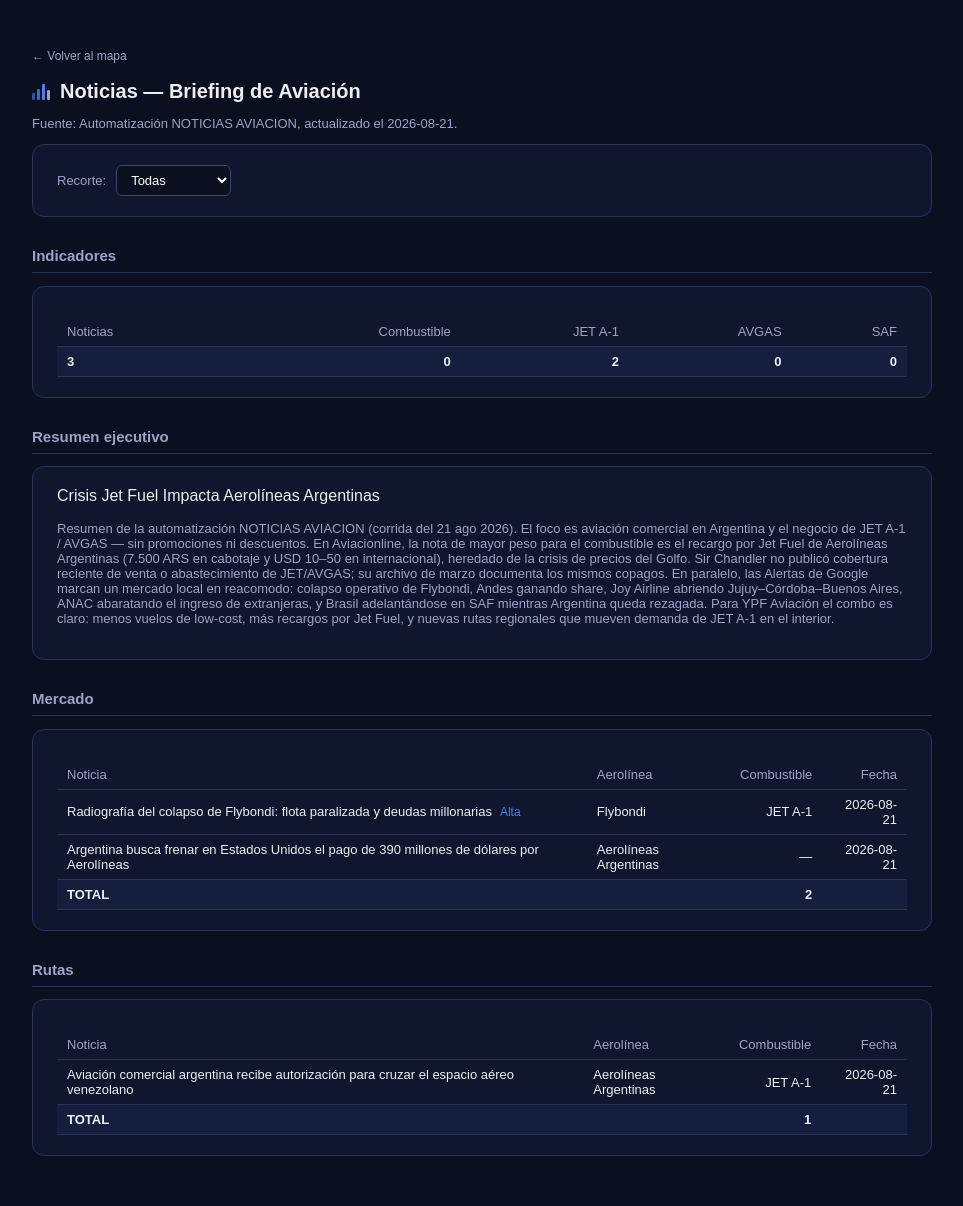
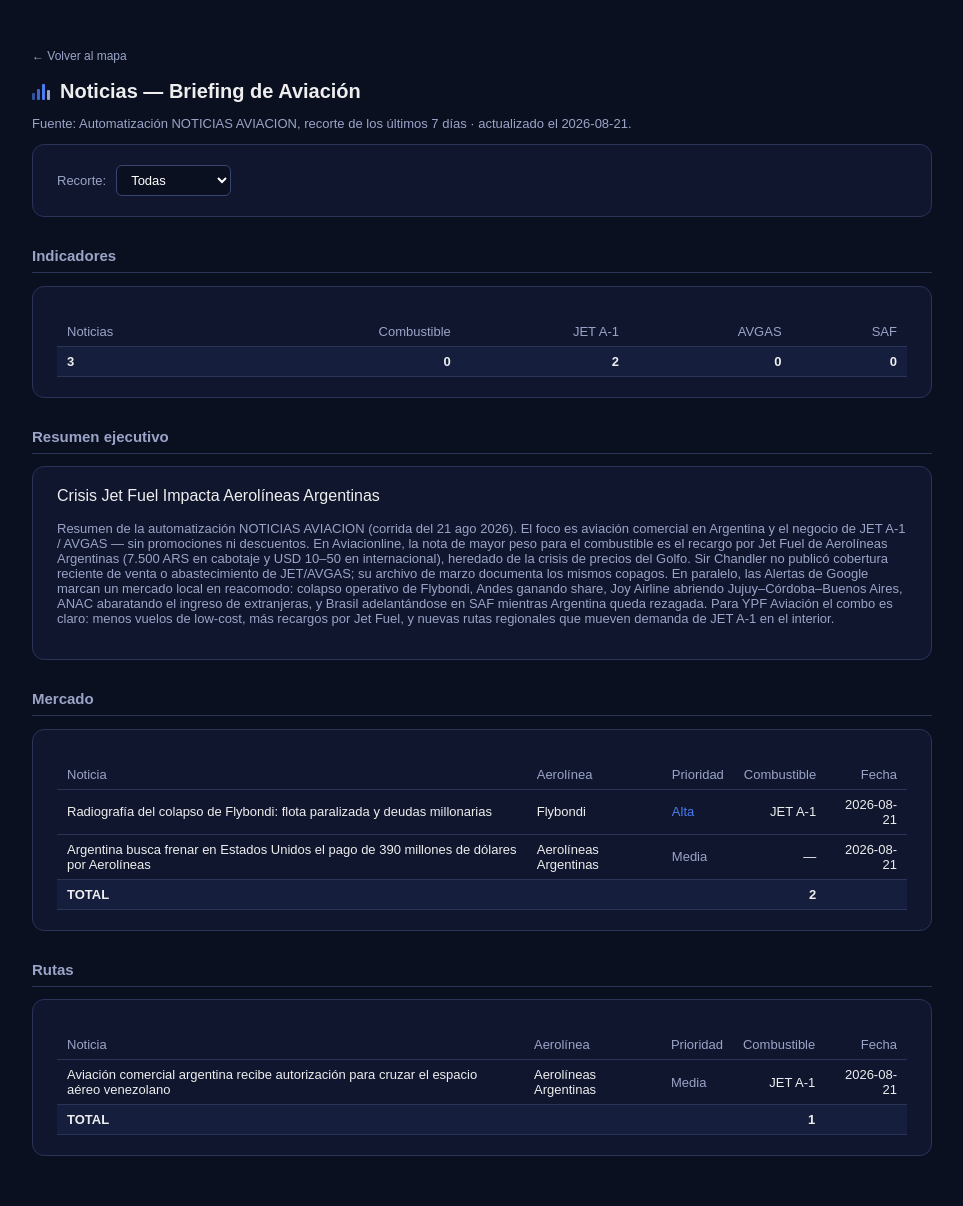
Before and after one commit to noguerafran-alt/MAPA-NEGOCIO, a Flask app: page /noticias in a window 1280 px wide. Shown: the whole page, without its empty margins (158-1121 px from the left). Run offline with Flask 3, Linux system fonts and the light colour scheme; the visitor is signed in with stand-in values (Sample User, id 1).

Commit message:
Pasa la prioridad a una columna propia.

```diff
--- a/templates/noticias.html
+++ b/templates/noticias.html
@@ -22,7 +22,7 @@
   tr.item.open { background: rgba(76,124,240,0.06); }
   .empty { color: #9aa4c7; font-size: 13px; padding: 10px 0; }
   .muted { color: #9aa4c7; font-size: 13px; }
-  .alta { color: #4c7cf0; font-size: 12px; margin-left: 8px; }
+  .alta { color: #4c7cf0; font-size: 13px; }
   .detail { color: #9aa4c7; font-size: 13px; line-height: 1.55; padding: 4px 10px 14px; }
   .detail a { color: #4c7cf0; }
   .bars { display: inline-flex; align-items: flex-end; gap: 2px; height: 16px; }
@@ -37,7 +37,7 @@
 <div class="wrap">
   <p><a href="/" class="back">← Volver al mapa</a></p>
   <h1><span class="bars" aria-hidden="true"><i></i><i></i><i></i><i></i></span> Noticias — Briefing de Aviación</h1>
-  <p class="muted">Fuente: Automatización NOTICIAS AVIACION{% if generated_day %}, actualizado el {{ generated_day }}.{% else %}.{% endif %}</p>
+  <p class="muted">Fuente: Automatización NOTICIAS AVIACION, recorte de los últimos 7 días{% if generated_day %} · actualizado el {{ generated_day }}{% endif %}.</p>
 
   {% if error %}
   <div class="card"><div class="empty">{{ error }}</div></div>
@@ -90,18 +90,20 @@
         <tr>
           <th>Noticia</th>
           <th>Aerolínea</th>
+          <th>Prioridad</th>
           <th class="num">Combustible</th>
           <th class="num">Fecha</th>
         </tr>
         {% for n in grupo.notas %}
         <tr class="item" onclick="toggleRow(this)">
-          <td>{{ n.title }}{% if n.relevance == 'alta' %}<span class="alta">Alta</span>{% endif %}</td>
+          <td>{{ n.title }}</td>
           <td>{{ n.airline }}</td>
+          <td>{% if n.relevance == 'alta' %}<span class="alta">Alta</span>{% else %}<span class="muted">Media</span>{% endif %}</td>
           <td class="num">{{ n.fuel_label }}</td>
           <td class="num">{{ n.publishedAt or "—" }}</td>
         </tr>
         <tr class="detail-row" style="display:none;">
-          <td colspan="4">
+          <td colspan="5">
             <div class="detail">
               {{ n.summary }}
               {% if n.source %}
@@ -118,6 +120,7 @@
         {% endfor %}
         <tr class="total">
           <td>TOTAL</td>
+          <td></td>
           <td></td>
           <td class="num">{{ grupo.notas|length }}</td>
           <td></td>
```
